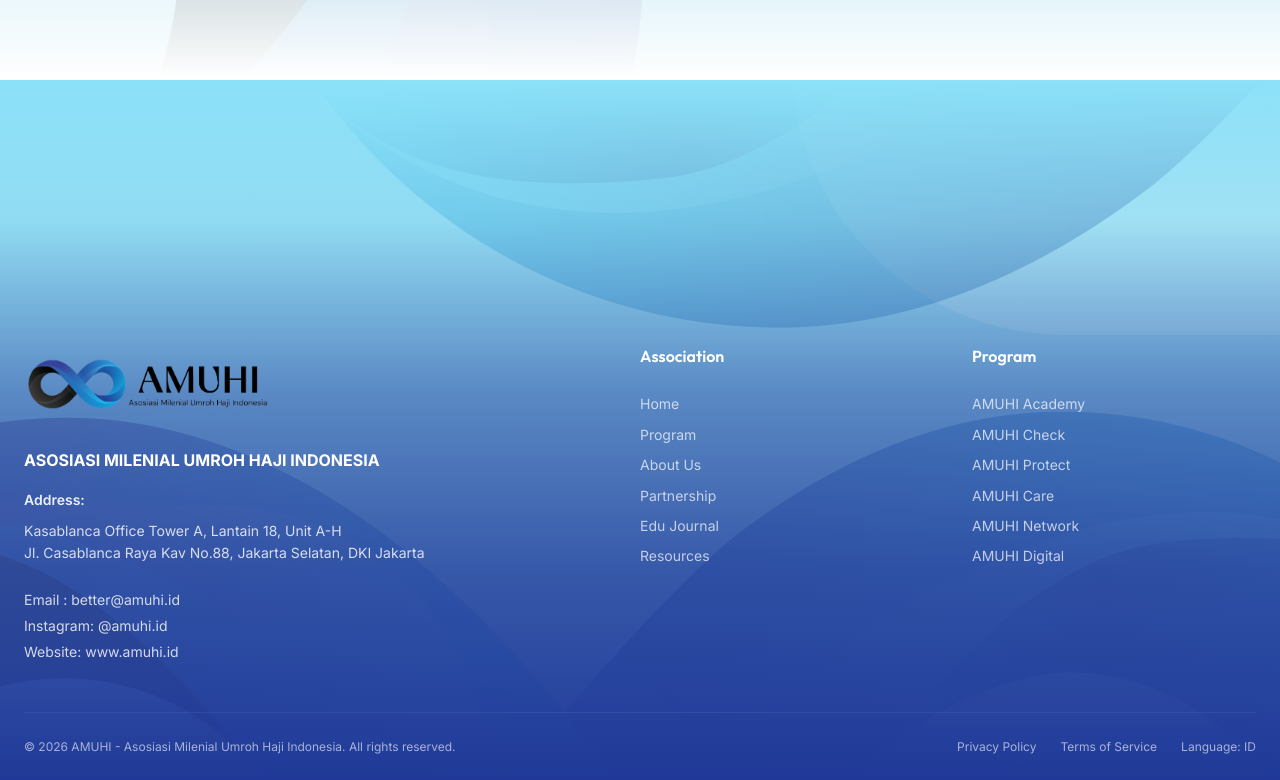
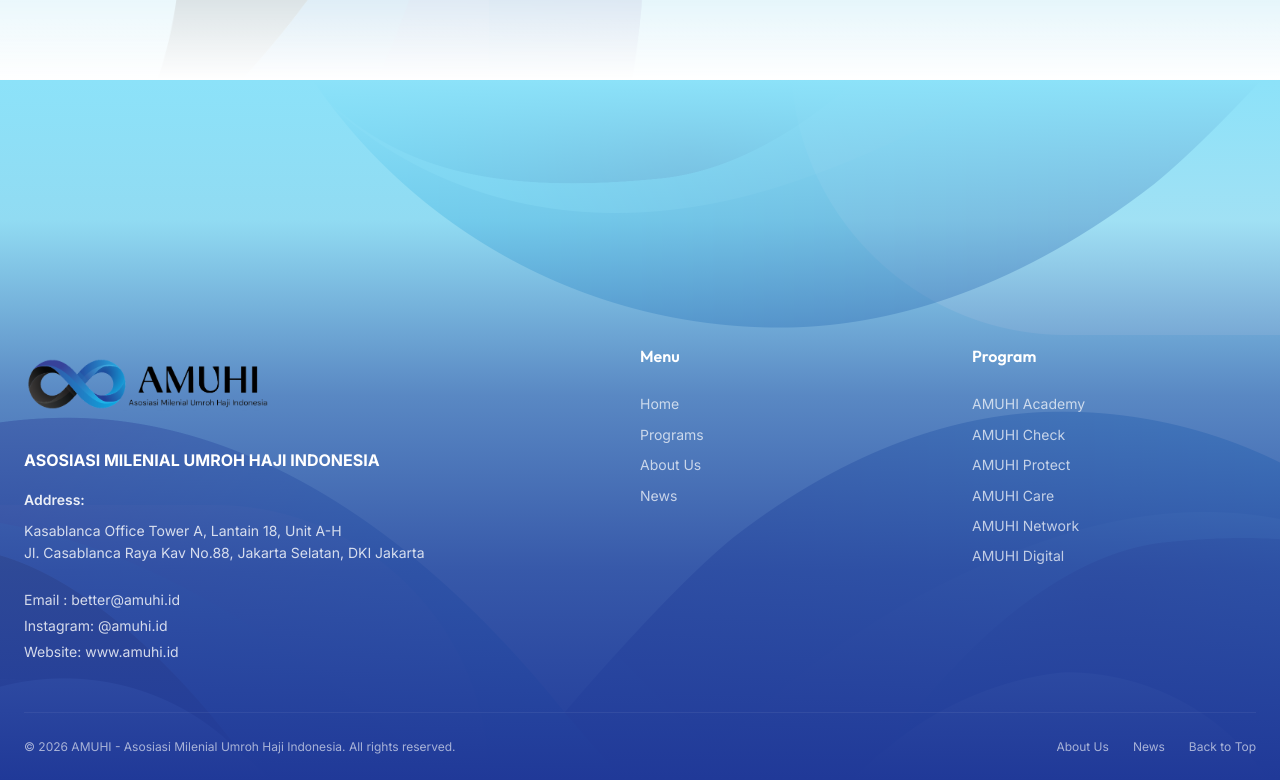
Before and after one commit to nineneel/amuhi-website, a React (Vite) app: page /about in a window 1280 px wide. Shown: the part 3130-3910 px from the top of the page. Built offline with nearby package versions, Linux system fonts and the light colour scheme.

Commit message:
feat(footer): update footer links

```diff
--- a/src/components/common/Footer/index.tsx
+++ b/src/components/common/Footer/index.tsx
@@ -1,21 +1,12 @@
+import { Link } from 'react-router-dom';
+import { programs } from '../../../data/programs';
 import './Footer.css';
 
-const associationLinks = [
-    'Home',
-    'Program',
-    'About Us',
-    'Partnership',
-    'Edu Journal',
-    'Resources',
-];
-
-const programLinks = [
-    'AMUHI Academy',
-    'AMUHI Check',
-    'AMUHI Protect',
-    'AMUHI Care',
-    'AMUHI Network',
-    'AMUHI Digital',
+const navigationLinks = [
+    { label: 'Home', to: '/#home' },
+    { label: 'Programs', to: '/#programs' },
+    { label: 'About Us', to: '/about' },
+    { label: 'News', to: '/news' },
 ];
 
 export default function Footer() {
@@ -48,10 +39,12 @@
                     </div>
 
                     <div className="footer-column">
-                        <h4>Association</h4>
+                        <h4>Menu</h4>
                         <nav className="footer-links">
-                            {associationLinks.map((link, index) => (
-                                <a key={index} href="#" className="footer-link">{link}</a>
+                            {navigationLinks.map((link) => (
+                                <Link key={link.to} to={link.to} className="footer-link">
+                                    {link.label}
+                                </Link>
                             ))}
                         </nav>
                     </div>
@@ -59,8 +52,14 @@
                     <div className="footer-column">
                         <h4>Program</h4>
                         <nav className="footer-links">
-                            {programLinks.map((link, index) => (
-                                <a key={index} href="#" className="footer-link">{link}</a>
+                            {programs.map((program) => (
+                                <Link
+                                    key={program.slug}
+                                    to={`/programs/${program.slug}`}
+                                    className="footer-link"
+                                >
+                                    {program.name}
+                                </Link>
                             ))}
                         </nav>
                     </div>
@@ -69,9 +68,9 @@
                 <div className="footer-bottom">
                     <p>© 2026 AMUHI - Asosiasi Milenial Umroh Haji Indonesia. All rights reserved.</p>
                     <div className="footer-bottom-links">
-                        <a href="#">Privacy Policy</a>
-                        <a href="#">Terms of Service</a>
-                        <a href="#">Language: ID</a>
+                        <Link to="/about">About Us</Link>
+                        <Link to="/news">News</Link>
+                        <Link to="/#home">Back to Top</Link>
                     </div>
                 </div>
             </div>
```
